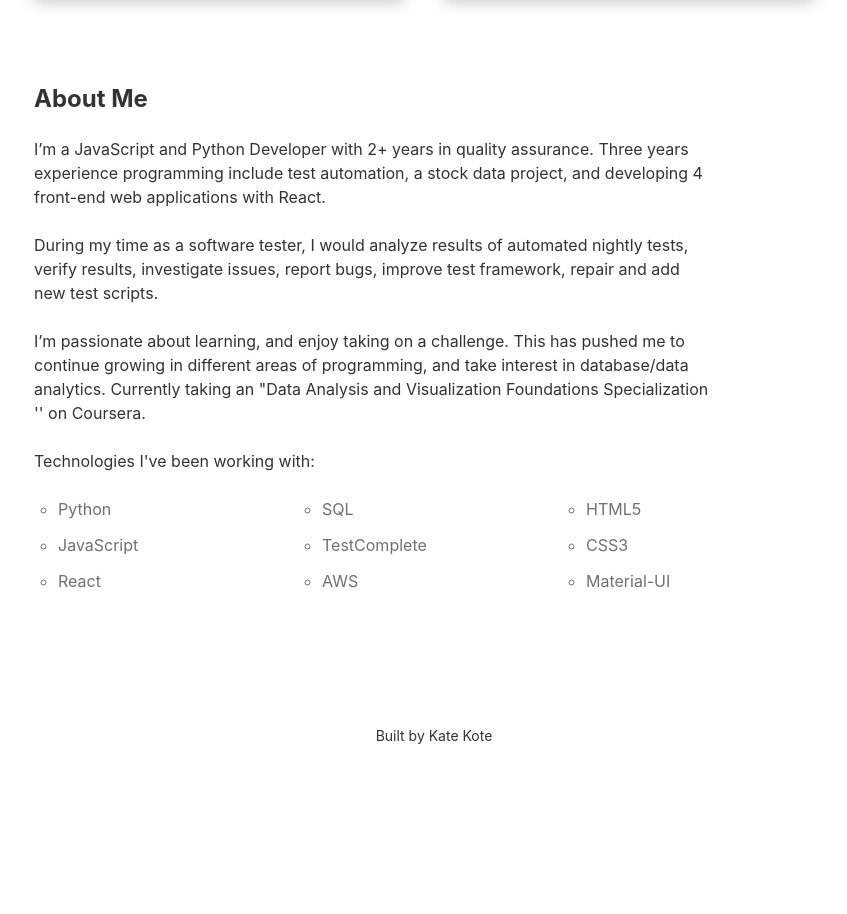
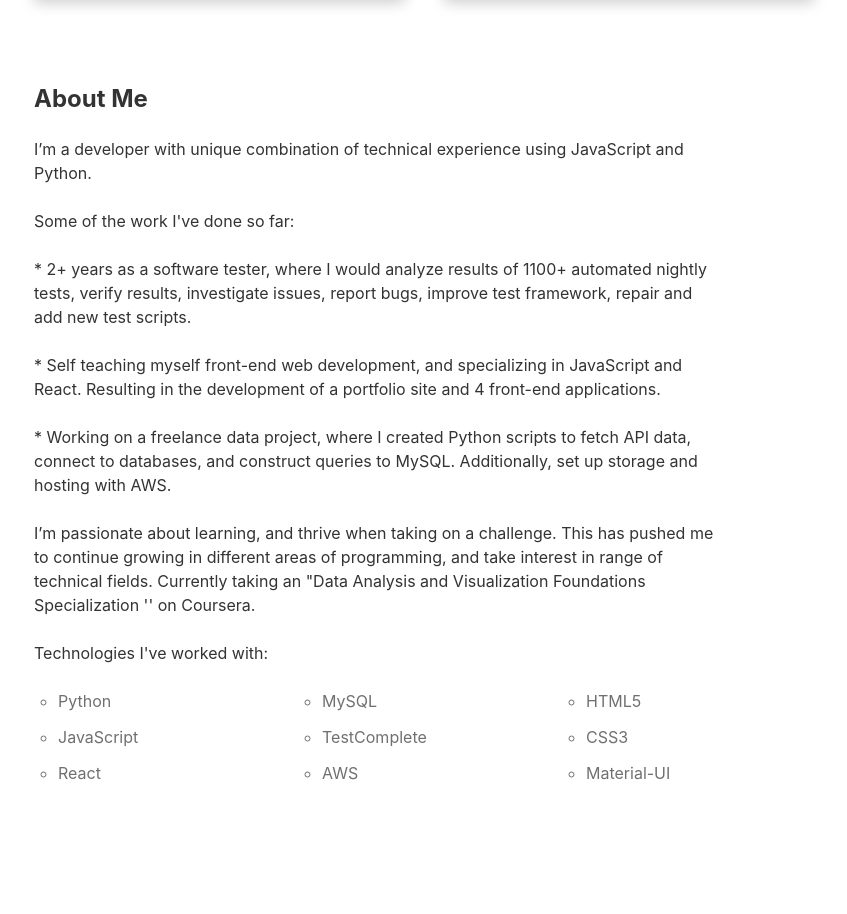
Before and after one commit to kkote/portfolio-gatsby, a Gatsby site: page / in a window 1280 px wide. Shown: the part 1481-2395 px from the top of the page, without its empty margins (206-1053 px from the left). Before the commit the page ends 2259 px from the top, so only its background shows below. Built offline with nearby package versions, Linux system fonts and the light colour scheme; Gatsby itself is replaced by a stand-in of ours.

Commit message:
update about me section

```diff
--- a/src/components/about.js
+++ b/src/components/about.js
@@ -34,26 +34,32 @@ export const About = () => (
     <div>
       <div>
         <p>
-            I’m a JavaScript and Python Developer with 2+ years in quality assurance.
-            Three years experience programming include test automation, a stock data project, and
-            developing 4 front-end web applications with React.
+            I’m a developer with unique combination of technical experience using JavaScript and Python.
         </p>
         <p>
-            During my time as a software tester, I would analyze results of automated nightly tests,
-            verify results, investigate issues, report bugs, improve test framework, repair and add new test scripts.
+        Some of the work I've done so far:
         </p>
         <p>
-            I’m passionate about learning, and enjoy taking on a challenge.
-            This has pushed me to continue growing in different areas of programming, and take interest in database/data analytics.
+        * 2+ years as a software tester, where I would analyze results of 1100+ automated nightly tests, verify results, investigate issues, report bugs, improve test framework, repair and add new test scripts.
+        </p>
+        <p>
+        * Self teaching myself front-end web development, and specializing in JavaScript and React. Resulting in the development of a portfolio site and 4 front-end applications.
+        </p>
+        <p>
+        * Working on a freelance data project, where I created Python scripts to fetch API data, connect to databases, and construct queries to MySQL. Additionally, set up storage and hosting with AWS.
+        </p>
+        <p>
+            I’m passionate about learning, and thrive when taking on a challenge.
+            This has pushed me to continue growing in different areas of programming, and take interest in range of technical fields.
             Currently taking an "Data Analysis and Visualization Foundations Specialization '' on Coursera.
         </p>
-        <p>Technologies I've been working with:</p>
+        <p>Technologies I've worked with:</p>
         <div>
           <ul style={styles.list} >
             <li>Python</li>
             <li>JavaScript</li>
             <li>React</li>
-            <li>SQL</li>
+            <li>MySQL</li>
             <li>TestComplete</li>
             <li>AWS</li>
             <li>HTML5</li>
```
